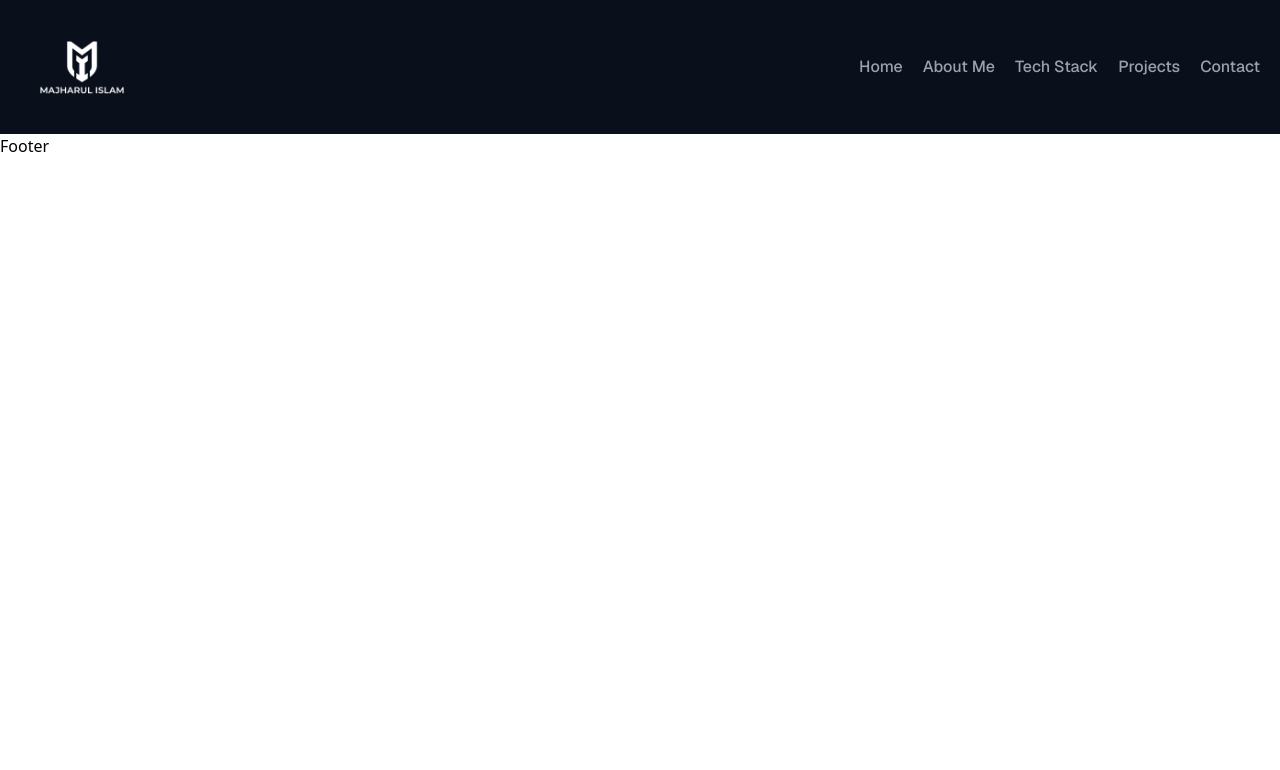
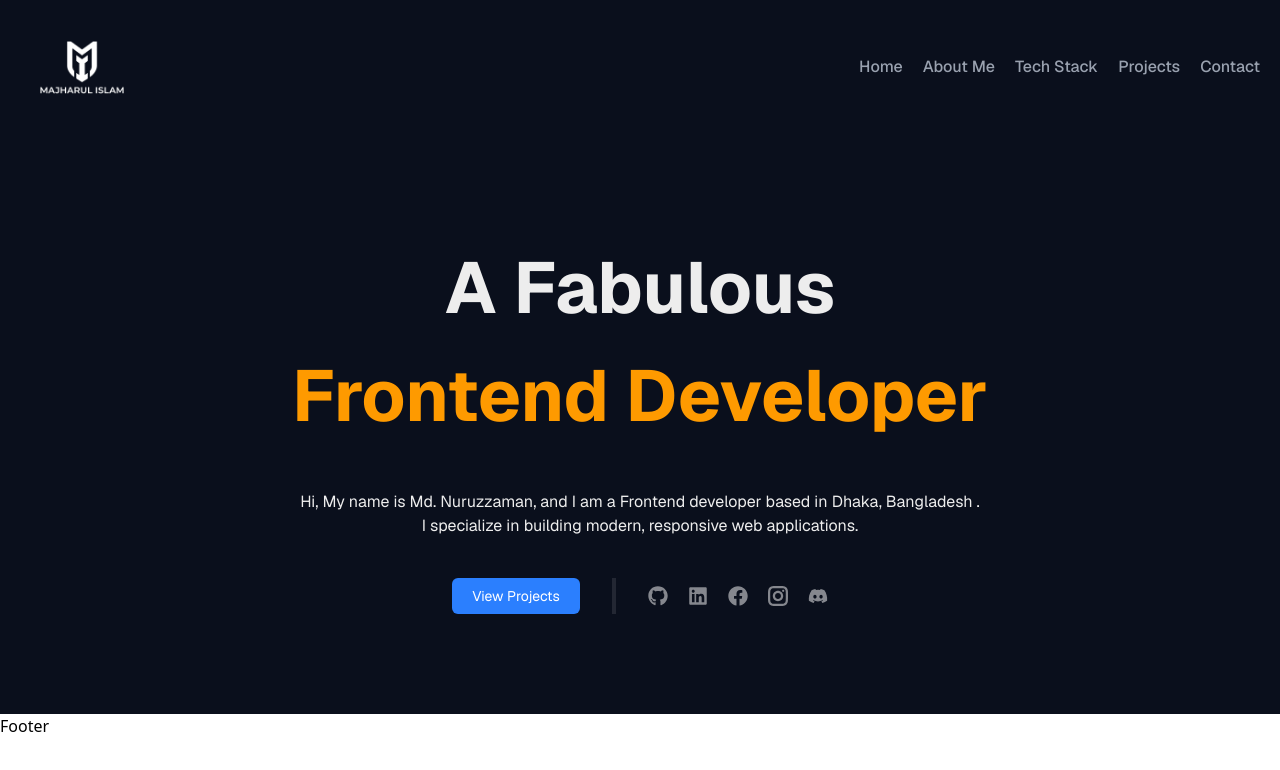
Before and after one commit to Sijan666/personalPortfolio, a React (Vite) app: page / in a window 1280 px wide. Shown: the top 770 px of the page. Built offline with nearby package versions, Linux system fonts and the light colour scheme.

Commit message:
feat : add banner section

```diff
--- a/src/components/layouts/Banner.jsx
+++ b/src/components/layouts/Banner.jsx
@@ -1,10 +1,35 @@
+import { FaDiscord, FaFacebook, FaGithub, FaLinkedin } from "react-icons/fa"
+import Button from "../Button"
+import Container from "../Container"
+import { GrInstagram } from "react-icons/gr"
 
 
 
 const Banner = () => {
     return (
         <>
-        <section id="banner"></section>
+        <section id="banner">
+            <div className="py-25 bg-[#0A0F1C] font-geist">
+                <Container>
+                    <div className="text-center">
+                        <h1 className="text-[72px] font-bold text-[#EDEDED]">A Fabulous</h1>
+                        <h2 className="text-[72px] font-bold text-[#FE9A00]">Frontend Developer</h2>
+                        <p className="py-10 text-[#EDEDED] text-base leading-6 lg:w-[685px] mx-auto">Hi, My name is Md. Nuruzzaman, and I am a Frontend developer based in Dhaka, Bangladesh . I specialize in building modern, responsive web applications.</p>
+                        <div className="flex justify-center gap-x-8">
+                            <Button btnText={'View Projects'} className={'px-5 py-2 bg-[#2B7FFE] text-white text-sm rounded-md'}/>
+                            <div className="h-9 w-1 bg-white/10"></div>
+                            <div className="socialIcons flex gap-x-5 items-center text-white/50">
+                                <FaGithub size={20}/>
+                                <FaLinkedin size={20}/>
+                                <FaFacebook size={20}/>
+                                <GrInstagram size={20}/>
+                                <FaDiscord size={20}/>
+                            </div>
+                        </div>
+                    </div>
+                </Container>
+            </div>
+        </section>
         </>
     )
 }
```
